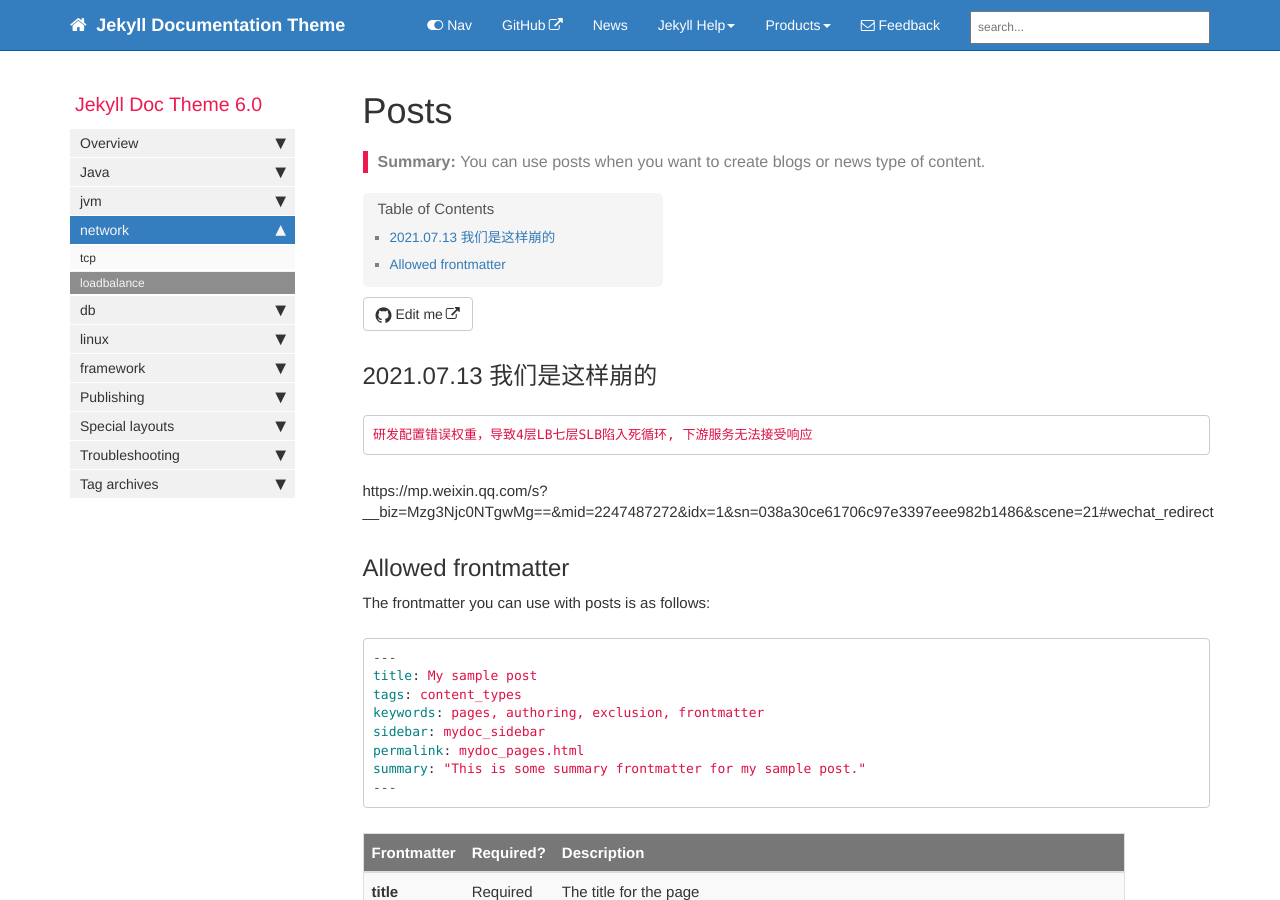
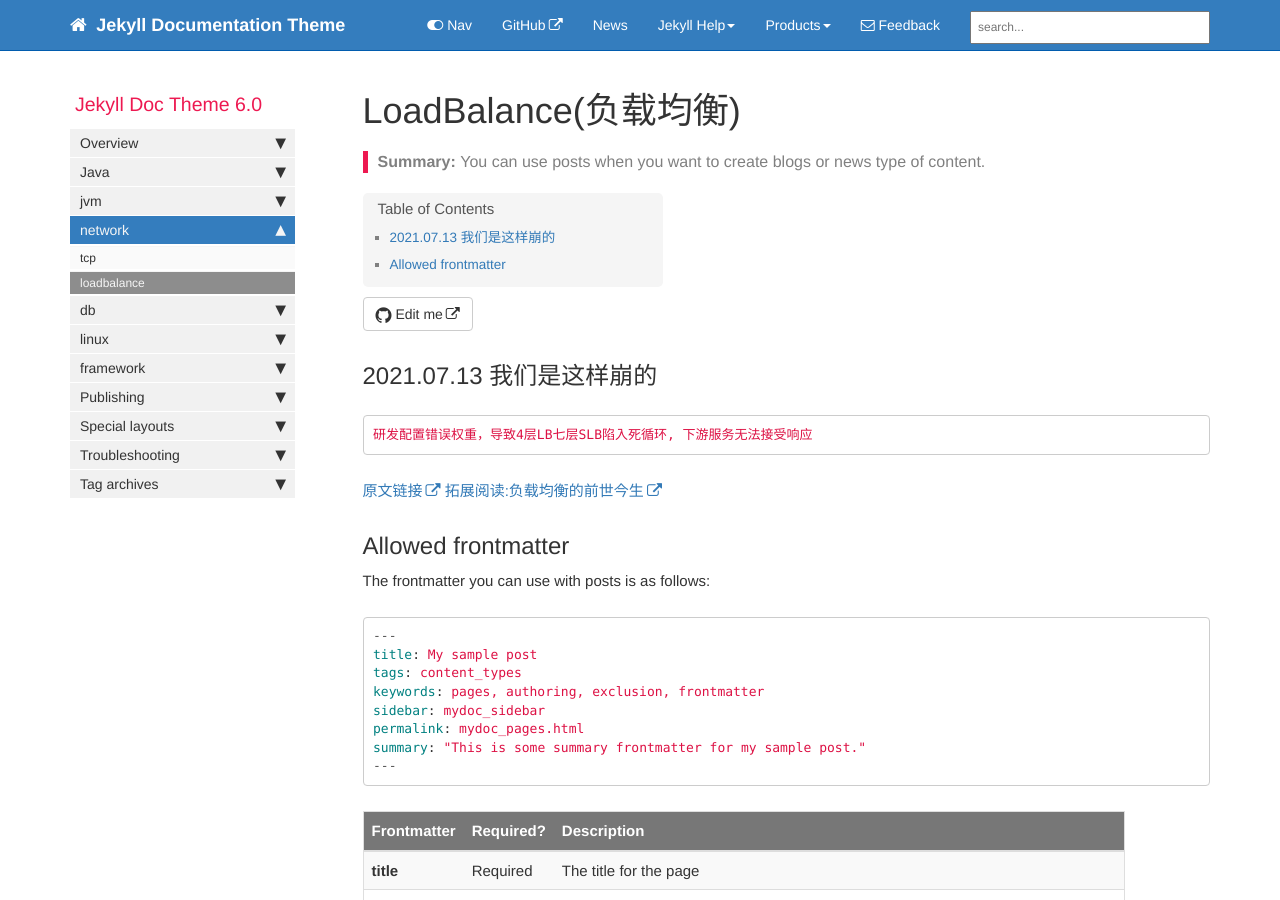
Before and after one commit to sustbeckham/reunion, a Jekyll site: the page built from pages/mydoc/mydoc_posts.md, in a window 1280 px wide and 900 px high. Built offline with Jekyll 4.4.1, drawn with Linux system fonts in a browser that asks for light colours; comment, search, counter and statistics services are not loaded.

Commit message:
Update mydoc_posts.md

````diff
--- a/pages/mydoc/mydoc_posts.md
+++ b/pages/mydoc/mydoc_posts.md
@@ -1,12 +1,12 @@
 ---
-title: Posts
+title: LoadBalance(负载均衡)
 tags: [getting_started, formatting, content_types]
 keywords: posts, blog, news, authoring, exclusion, frontmatter
 last_updated: Feb 25, 2016
 summary: "You can use posts when you want to create blogs or news type of content."
 sidebar: mydoc_sidebar
 permalink: mydoc_posts.html
-folder: mydoc
+folder: network
 ---
 
 ## 2021.07.13 我们是这样崩的
@@ -14,7 +14,8 @@ folder: mydoc
 ```yaml
 研发配置错误权重，导致4层LB七层SLB陷入死循环, 下游服务无法接受响应
 ```
-https://mp.weixin.qq.com/s?__biz=Mzg3Njc0NTgwMg==&mid=2247487272&idx=1&sn=038a30ce61706c97e3397eee982b1486&scene=21#wechat_redirect
+[原文链接](https://mp.weixin.qq.com/s?__biz=Mzg3Njc0NTgwMg==&mid=2247487272&idx=1&sn=038a30ce61706c97e3397eee982b1486&scene=21#wechat_redirect )
+[拓展阅读:负载均衡的前世今生](https://cloud.tencent.com/developer/article/1458765)
 
 ## Allowed frontmatter
 
````
